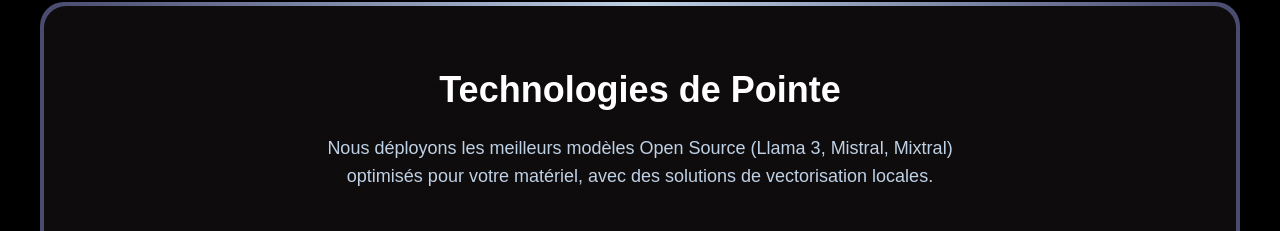
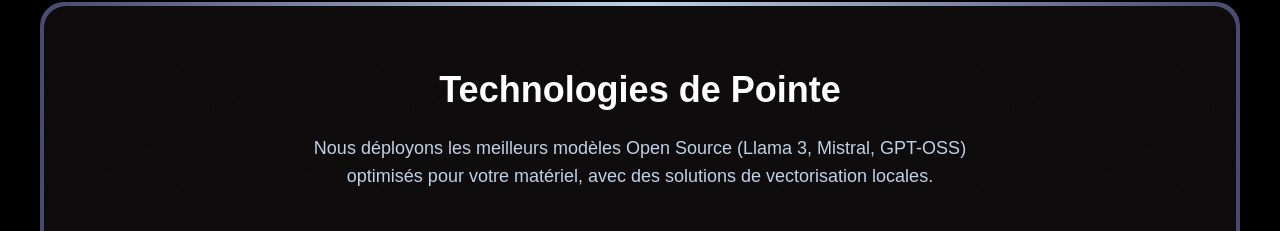
Before and after one commit to JunyiLi0/IGDKEY-website, a React (Vite) app: page /ia-privee in a window 1280 px wide. Shown: the part 2600-2831 px from the top of the page. Built offline with nearby package versions, Linux system fonts and the light colour scheme; a web font is replaced by a local one.

Commit message:
update(SelfHostedAI): replace 'Mixtral' with 'GPT-OSS' in model description for clarity

```diff
--- a/src/pages/SelfHostedAI.jsx
+++ b/src/pages/SelfHostedAI.jsx
@@ -226,7 +226,7 @@ const SelfHostedAI = () => {
                 Technologies de Pointe
               </h2>
               <p className="text-pale-sky text-lg max-w-2xl mx-auto relative z-10">
-                Nous déployons les meilleurs modèles Open Source (Llama 3, Mistral, Mixtral) optimisés pour votre matériel, avec des solutions de vectorisation locales.
+                Nous déployons les meilleurs modèles Open Source (Llama 3, Mistral, GPT-OSS) optimisés pour votre matériel, avec des solutions de vectorisation locales.
               </p>
             </div>
           </div>
```
